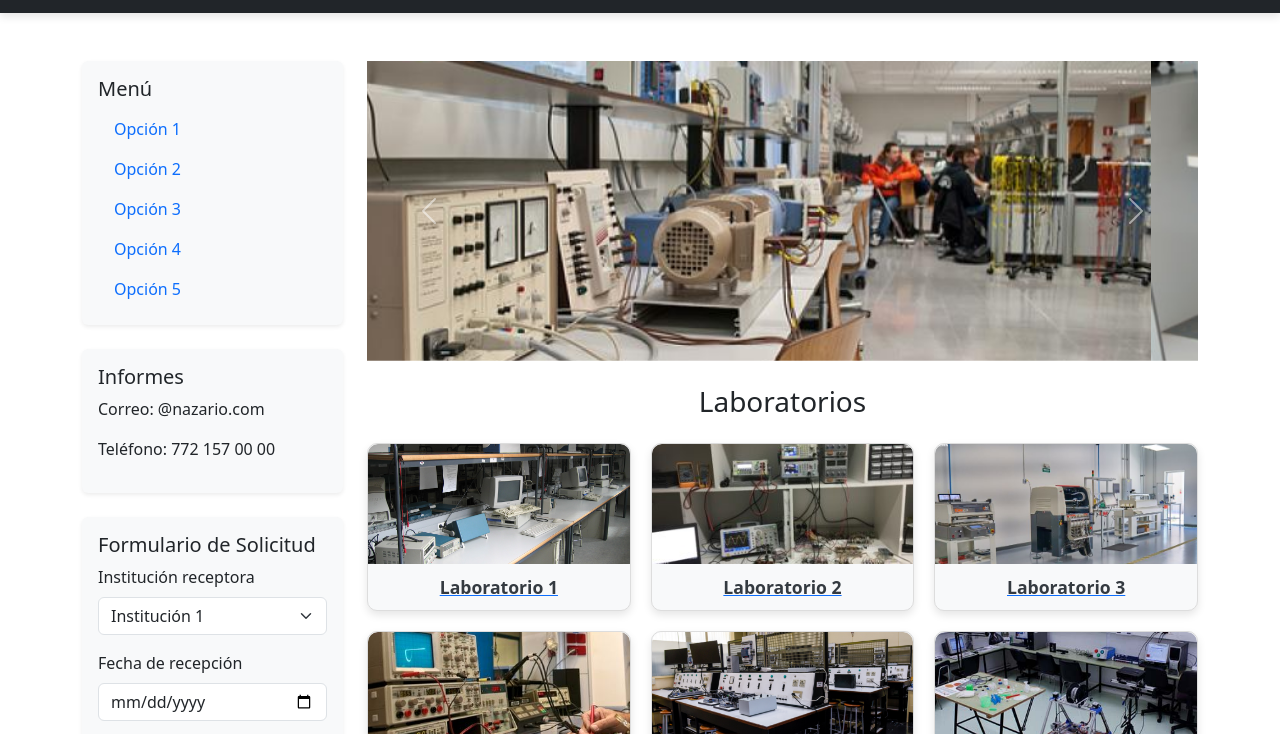
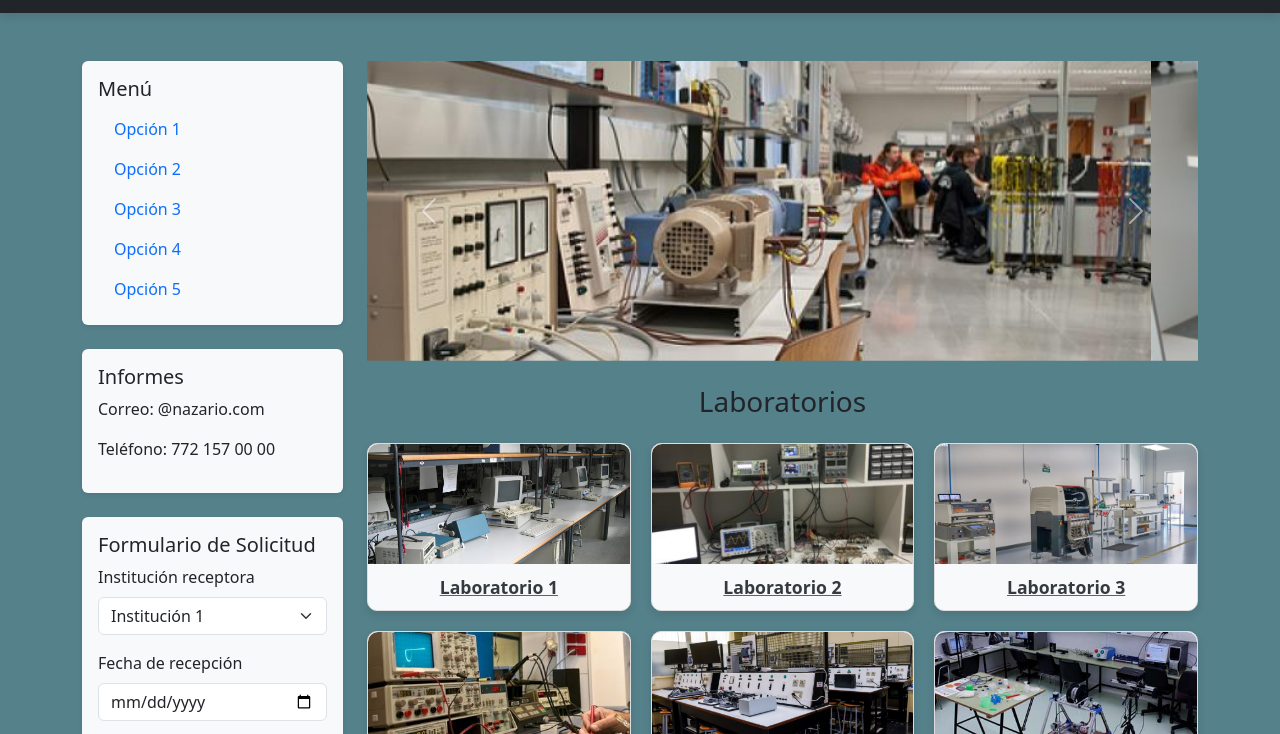
Before and after one commit to MelissaCastanon/app-intro-web, a plain HTML site: page index.html in a window 1280 px wide. Shown: the part 59-793 px from the top of the page. Drawn offline with nearby package versions, Linux system fonts and the light colour scheme.

Commit message:
Update styles.css

```diff
--- a/styles.css
+++ b/styles.css
@@ -1,4 +1,7 @@
 /* Estilos para el header y footer */
+body {
+    background-color: #55818a; /* Puedes cambiar este color por el que prefieras */
+}
 header {
     box-shadow: 0px 4px 8px rgba(0, 0, 0, 0.1);
 }
```
